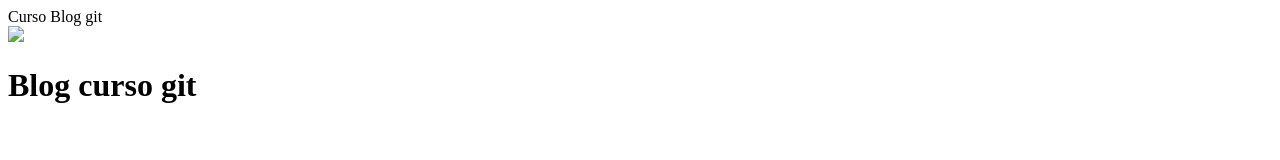
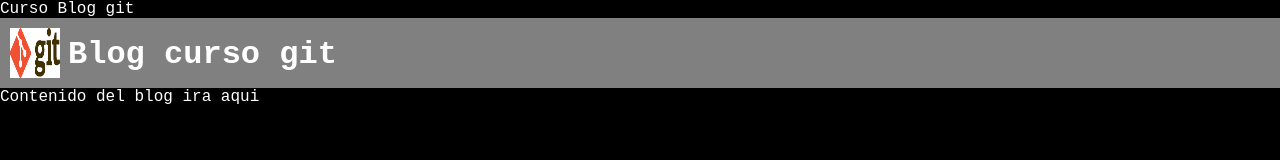
Before and after one commit to CarlosMarrufo1/curso-git, a plain HTML site: page index.html in a window 1280 px wide. Drawn offline with Linux system fonts and the light colour scheme; a web font is replaced by a local one.

Commit message:
create navbar

```diff
--- a/index.html
+++ b/index.html
@@ -7,16 +7,19 @@
     <link rel="preconnect" href="https://fonts.googleapis.com">
     <link rel="preconnect" href="https://fonts.gstatic.com" crossorigin>
     <link href="https://fonts.googleapis.com/css2?family=Overpass+Mono&display=swap" rel="stylesheet">
-    <link href="stylesheet" rel="style.css"
+    <link rel="stylesheet" href="style.css"
     <title>Curso Blog git</title>
 </head>
 <body>
 
-    <div>
-       <img src="img/descarga.png">
+    <div class="bar">
+       <img class="logo"   src="img/git.png">
        <h1>Blog curso git</h1>
 
     </div>
 
+    <div>
+        Contenido del blog ira aqui
+    </div>
 </body>
 </html>
--- /dev/null
+++ b/style.css
@@ -0,0 +1,30 @@
+body{
+background-color: black;
+color: #fff;
+font-family: 'Courier New',monospace;
+padding: 0;
+margin: 0;
+}
+
+h1{
+    margin: 0 0 0 8px;
+    padding-top: 8px;
+
+}
+
+.bar{
+
+    background-color: gray;
+    padding: 10px;
+    display: flex;
+
+
+}
+
+.logo{
+    width: 50px;
+    height: 50px;
+
+
+
+}
```
Also changed, not shown: img/git.png (added).
